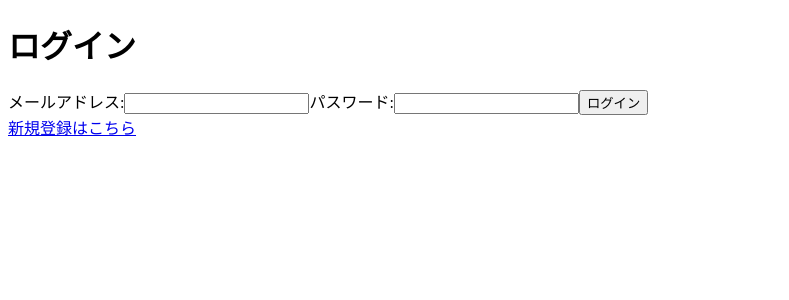
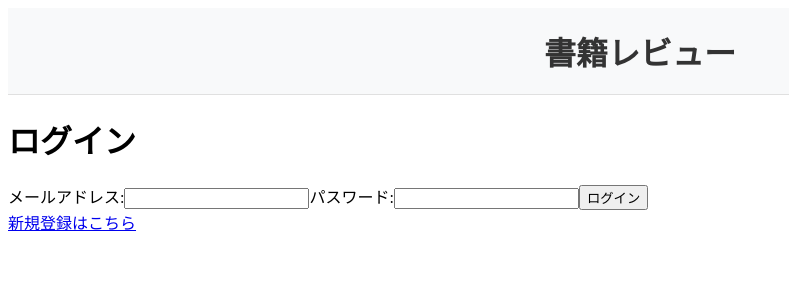
Before and after one commit to Takumi1217/railway-BookReview-app, a React (Vite) app: page /login in a window 1280 px wide. Shown: the top 300 px of the page, without its empty margins (0-789 px from the left). Built offline with nearby package versions, Linux system fonts and the light colour scheme.

Commit message:
3(midway)

```diff
--- a/src/Home.jsx
+++ b/src/Home.jsx
@@ -1,12 +1,13 @@
 // Home.jsx
 
 import React from "react";
+import Header from "./components/Header";
 
 const Home = () => {
   return (
     <div>
-      <h1>Welcome to the Railway Book Review App</h1>
-      <p>This is the home page.</p>
+      <Header />
+      <h1>Home</h1>
     </div>
   );
 };
--- a/src/Login.jsx
+++ b/src/Login.jsx
@@ -4,6 +4,7 @@ import React from 'react';
 import { useFormik } from 'formik';
 import * as Yup from 'yup';
 import axios from 'axios';
+import Header from "./components/Header";
 
 const Login = () => {
   const formik = useFormik({
@@ -28,6 +29,7 @@ const Login = () => {
 
   return (
     <div>
+      <Header />
       <h1>ログイン</h1>
       <form onSubmit={formik.handleSubmit}>
         <label>
--- a/src/Signup.jsx
+++ b/src/Signup.jsx
@@ -5,6 +5,7 @@ import { useFormik } from 'formik';
 import * as Yup from 'yup';
 import Compressor from 'compressorjs';
 import axios from 'axios';
+import Header from "./components/Header";
 
 const Signup = () => {
   const formik = useFormik({
@@ -50,6 +51,7 @@ const Signup = () => {
 
   return (
     <div>
+      <Header />
       <h1>新規登録</h1>
       <form onSubmit={formik.handleSubmit}>
         <label>
--- /dev/null
+++ b/src/components/Header.css
@@ -0,0 +1,14 @@
+/* Header.css */
+
+.header {
+    background-color: #f8f9fa;
+    padding: 20px;
+    text-align: center;
+    border-bottom: 1px solid #e0e0e0;
+  }
+
+  .header h1 {
+    margin: 0;
+    font-size: 2rem;
+    color: #333;
+  }
--- /dev/null
+++ b/src/components/Header.jsx
@@ -0,0 +1,14 @@
+// Header.jsx
+
+import React from 'react';
+import './Header.css';
+
+const Header = () => {
+  return (
+    <header className="header">
+      <h1>書籍レビュー</h1>
+    </header>
+  );
+};
+
+export default Header;
```
